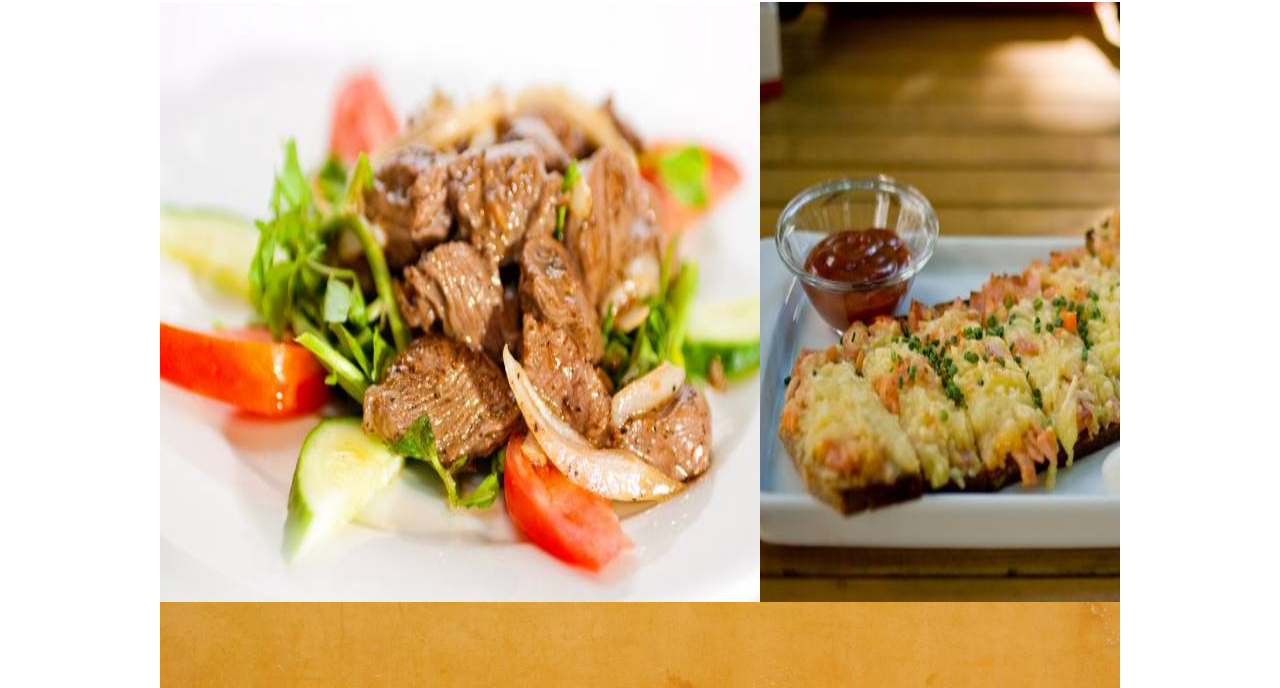
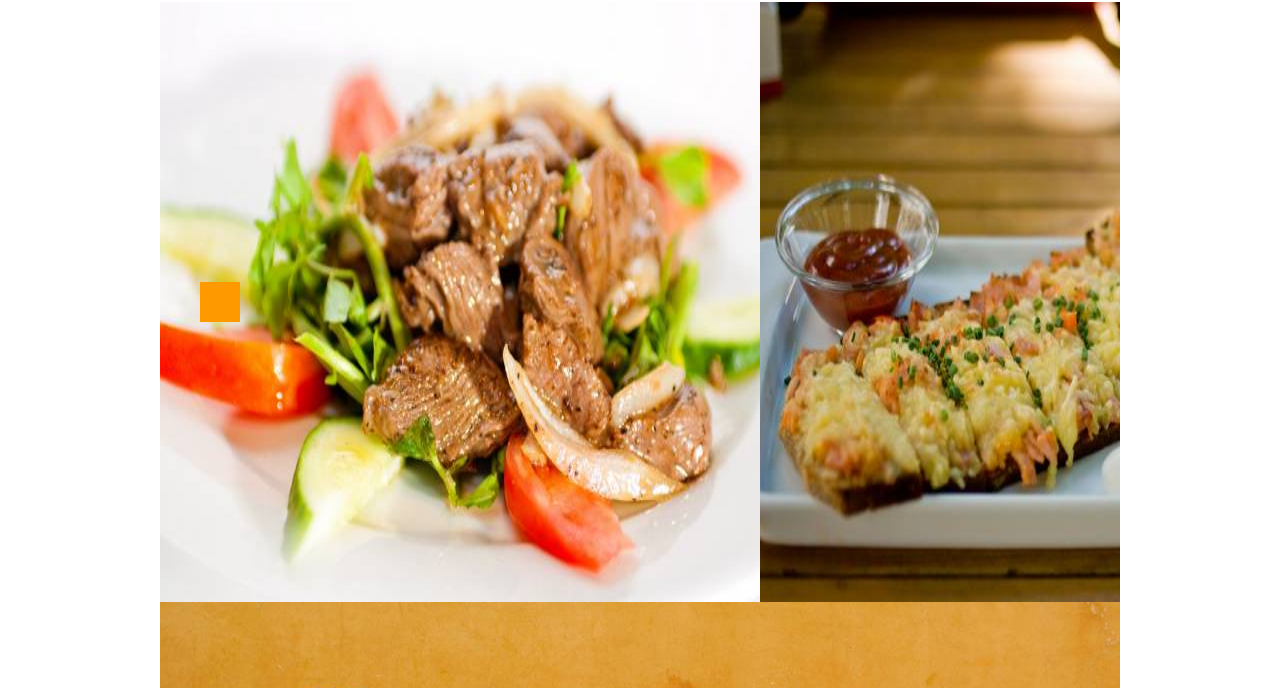
Before and after one commit to gregoirepuget/sliderPOOG1p2022, a plain HTML site: page index.html in a window 1280 px wide. Shown: the part 78-766 px from the top of the page. Drawn offline with Linux system fonts and the light colour scheme.

Commit message:
right arrow

```diff
--- a/scripts/heticSlider.js
+++ b/scripts/heticSlider.js
@@ -22,6 +22,12 @@ class HeticSlider{
     this.container.appendChild(this.containerSlider)
     this.container.classList.add("heticSlider")
 
-
+    if(this.arrow)
+    {
+      this.leftArrow = document.createElement("a")
+      this.leftArrow.setAttribute("href","#")
+      this.leftArrow.classList.add("leftArrow")
+      this.container.appendChild(this.leftArrow)
+    }
   }
 }
--- a/styles/heticSlider.css
+++ b/styles/heticSlider.css
@@ -2,6 +2,7 @@
   width:960px;
   margin:auto;
   overflow-x: hidden;
+  position:relative;
 }
 
 .heticSlider .sliderContainer{
@@ -9,3 +10,21 @@
   flex-wrap: nowrap;
   transition:all linear 1s;
 }
+.heticSlider .leftArrow{
+  position:absolute;
+  width:40px;
+  height: 40px;
+  left:40px;
+  top:50%;
+  transform : translateY(-50%);
+  background: #FF9900;
+}
+.heticSlider .rightArrow{
+  position:absolute;
+  width:40px;
+  height: 40px;
+  right:40px;
+  top:50%;
+  transform : translateY(-50%);
+  background: #FF9900;
+}
```
